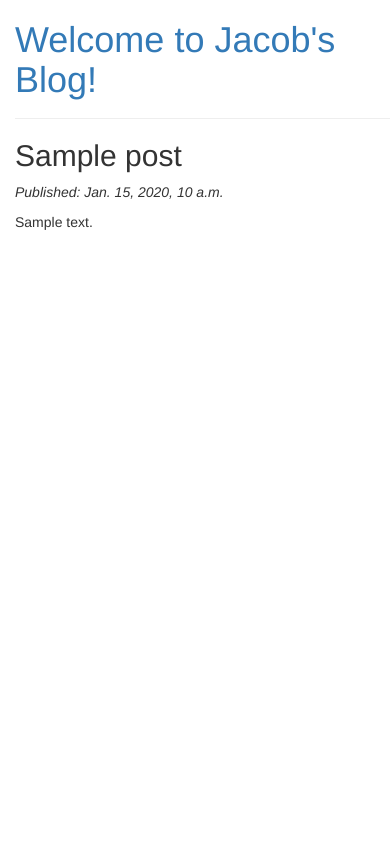
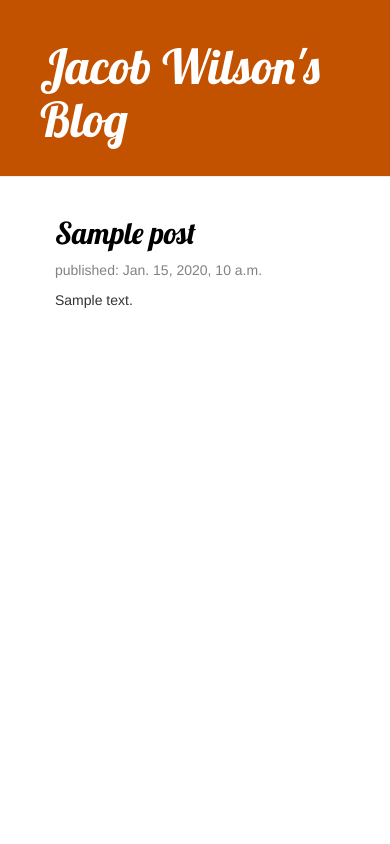
Before and after one commit to jac0bwilson/bridging-coursework, a Django app: page / in a window 390 px wide. Run offline with Django 3.2, Linux system fonts and the light colour scheme; tables that the repository leaves empty hold one stand-in row (values such as "Sample post"); some libraries are stand-ins or nearby versions.

Commit message:
Added new pages for each post

```diff
--- a/blog/static/css/blog.css
+++ b/blog/static/css/blog.css
@@ -1,8 +1,46 @@
-body {
-    padding-left: 15px;
+.page-header {
+    background-color: #C25100;
+    margin-top: 0;
+    padding: 20px 20px 20px 40px;
 }
 
-.page-header {
-    color: coral;
-    margin-top: 0;
+.page-header h1, .page-header h1 a, .page-header h1 a:visited, .page-header h1 a:active {
+    color: #ffffff;
+    font-size: 36pt;
+    text-decoration: none;
 }
+
+.content {
+    margin-left: 40px;
+}
+
+h1, h2, h3, h4 {
+    font-family: 'Lobster', cursive;
+}
+
+.date {
+    color: #828282;
+}
+
+.save {
+    float: right;
+}
+
+.post-form textarea, .post-form input {
+    width: 100%;
+}
+
+.top-menu, .top-menu:hover, .top-menu:visited {
+    color: #ffffff;
+    float: right;
+    font-size: 26pt;
+    margin-right: 20px;
+}
+
+.post {
+    margin-bottom: 70px;
+}
+
+.post h2 a, .post h2 a:visited {
+    color: #000000;
+}
--- /dev/null
+++ b/blog/templates/blog/base.html
@@ -0,0 +1,24 @@
+{% load static %}
+<html>
+    <head>
+        <link rel="stylesheet" href="//maxcdn.bootstrapcdn.com/bootstrap/3.2.0/css/bootstrap.min.css">
+        <link rel="stylesheet" href="//maxcdn.bootstrapcdn.com/bootstrap/3.2.0/css/bootstrap-theme.min.css">
+        <link href="//fonts.googleapis.com/css?family=Lobster&subset=latin,latin-ext" rel="stylesheet" type="text/css">
+        <link rel="stylesheet" href="{% static 'css/blog.css' %}">
+        <title>Jacob Wilson's Blog</title>
+    </head>
+
+    <body>
+        <div class="page-header">
+            <h1><a href="/">Jacob Wilson's Blog</a></h1>
+        </div>
+        <div class="content container">
+            <div class="row">
+                <div class="col-md-8">
+                {% block content %}
+                {% endblock %}
+                </div>
+            </div>
+        </div>
+    </body>
+</html>
--- a/blog/templates/blog/post_list.html
+++ b/blog/templates/blog/post_list.html
@@ -1,24 +1,13 @@
-{% load static %}
-<html>
-    <head>
-        <link rel="stylesheet" href="//maxcdn.bootstrapcdn.com/bootstrap/3.2.0/css/bootstrap.min.css">
-        <link rel="stylesheet" href="//maxcdn.bootstrapcdn.com/bootstrap/3.2.0/css/bootstrap-theme.min.css">
-        <link rel="stylesheet" href="{% static 'css/blog.css' %}">
-        <title>Jacob Wilson's Blog</title>
-    </head>
+{% extends 'blog/base.html' %}
 
-    <body>
-        <div class="page-header">
-            <h1><a href="/">Welcome to Jacob's Blog!</a></h1>
-        </div>
-
-        {% for post in posts %}
-        <div class="post">
-            <h2>{{ post.title }}</h2>
-            <p><i>Published: {{ post.published_date }}</i></p>
-            <p>{{ post.text | linebreaksbr }}</p>
-        </div>
-        {% endfor %}
-
-    </body>
-</html>
+{% block content %}
+{% for post in posts %}
+<div class="post">
+    <h2><a href="{% url 'post_detail' pk=post.pk %}">{{ post.title }}</a></h2>
+    <div class="date">
+        <p>published: {{ post.published_date }}</p>
+    </div>
+    <p>{{ post.text | linebreaksbr }}</p>
+</div>
+{% endfor %}
+{% endblock %}
--- a/blog/urls.py
+++ b/blog/urls.py
@@ -2,5 +2,6 @@ from django.urls import path
 from . import views
 
 urlpatterns = [
-    path('', views.post_list, name='post_list')
+    path('', views.post_list, name='post_list'),
+    path('post/<int:pk>/', views.post_detail, name='post_detail'),
 ]
--- a/blog/views.py
+++ b/blog/views.py
@@ -1,4 +1,4 @@
-from django.shortcuts import render
+from django.shortcuts import render, get_object_or_404
 from django.utils import timezone
 from .models import Post
 
@@ -6,3 +6,7 @@ from .models import Post
 def post_list(request):
     posts = Post.objects.filter(published_date__lte=timezone.now()).order_by('published_date')
     return render(request, 'blog/post_list.html', {'posts': posts})
+
+def post_detail(request, pk):
+    post = get_object_or_404(Post, pk=pk)
+    return render(request, 'blog/post_detail.html', {'post': post})
```
Also changed, not shown: blog/templates/blog/post_detail.html (added, +13 -0 lines).
